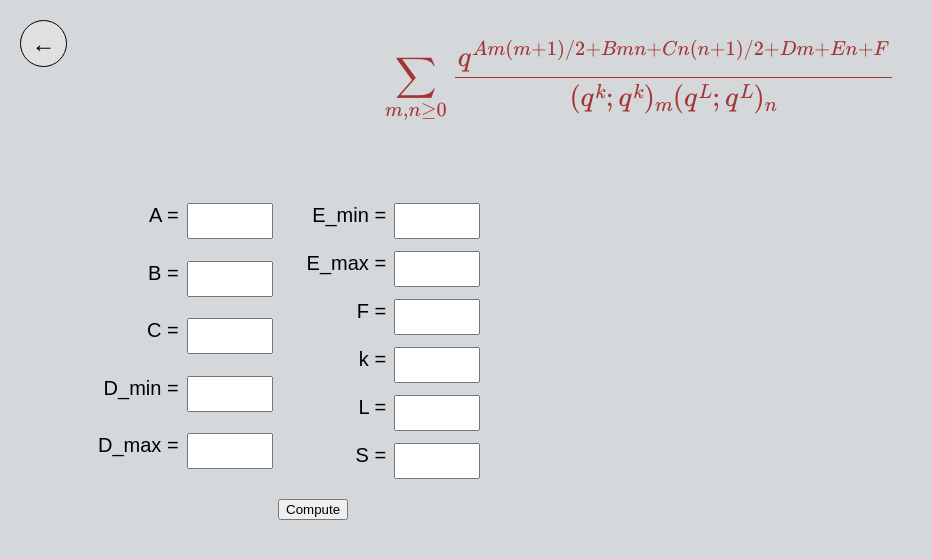
After one commit to ZPelinTurhan/q-hypergeometric-multisum-products, a Flask app: page /two-variable in a window 1280 px wide. The commit adds this page. Shown: the top 559 px of the page, without its empty margins (0-932 px from the left). Run offline with Flask 3, Linux system fonts and the light colour scheme.

Commit message:
add separate 2-variable and 3-variable calculator pages

```diff
--- a/app.py
+++ b/app.py
@@ -4,6 +4,10 @@ from three_variables_mass_uniques import (
     compute_three_variable_q_series,
     sum_to_product,
     test_periodicity
+)
+
+from product_coefficients_with_periodicity import (
+    compute_two_variable_q_series
 )
 
 import csv
@@ -43,9 +47,98 @@ def cleanup_old_files():
 # thread to cleanup in the background
 threading.Thread(target=cleanup_old_files, daemon=True).start()
 
+def save_three_variable_files(base, A, B, C, D, E, F, G_min, G_max,
+                              H_min, H_max, I_min, I_max, J, k, L, M, S, all_results):
 
-@app.route('/', methods=["GET", "POST"])
-def index():
+    # txt
+    with open(f"{base}.txt", "w") as f:
+        f.write("Parameters\n")
+        f.write(
+            f"A={A}, B={B}, C={C}, D={D}, E={E}, F={F}, "
+            f"G_range=[{G_min},{G_max}], H_range=[{H_min},{H_max}], "
+            f"I_range=[{I_min},{I_max}], J={J}, k={k}, L={L}, M={M}, S={S}\n\n"
+        )
+
+        f.write("Results\n\n")
+
+        for res in all_results:
+            f.write(f"G={res['G']}, H={res['H']}, I={res['I']}\n")
+            f.write(f"Sum: {res['sum']}\n")
+            f.write(f"Product: {res['prod']}\n")
+            f.write(f"Period: {res['period']}\n\n")
+
+    #csv
+    with open(f"{base}.csv", "w", newline="") as csvfile:
+        writer = csv.writer(csvfile, delimiter=';')
+        writer.writerow(["sep=;"])
+
+        writer.writerow(["Parameter", "Value"])
+        writer.writerow(["A", A])
+        writer.writerow(["B", B])
+        writer.writerow(["C", C])
+
+        writer.writerow(["D", D])
+        writer.writerow(["E", E])
+        writer.writerow(["F", F])
+
+        writer.writerow(["G_min", G_min])
+        writer.writerow(["G_max", G_max])
+
+        writer.writerow(["H_min", H_min])
+        writer.writerow(["H_max", H_max])
+
+        writer.writerow(["I_min", I_min])
+        writer.writerow(["I_max", I_max])
+
+        writer.writerow(["J", J])
+        writer.writerow(["k", k])
+        writer.writerow(["L", L])
+        writer.writerow(["M", M])
+        writer.writerow(["S", S])
+
+        writer.writerow([])
+        writer.writerow(["G", "H", "I", "Index", "Sum_Coeff", "Product_Coeff"])
+
+        for res in all_results:
+            G = res["G"]
+            H = res["H"]
+            I = res["I"]
+
+            for i, (sc, pc) in enumerate(zip(res["sum"], res["prod"])):
+                writer.writerow([G, H, I, i, sc, pc])
+
+    # json
+    with open(f"{base}.json", "w") as f:
+        json.dump({
+            "parameters": {
+                "A": A,
+                "B": B,
+                "C": C,
+
+                "D": D,
+                "E": E,
+                "F": F,
+
+                "G_range": [G_min, G_max],
+                "H_range": [H_min, H_max],
+                "I_range": [I_min, I_max],
+
+                "J": J,
+                "k": k,
+                "L": L,
+                "M": M,
+                "S": S
+            },
+            "results": all_results
+        }, f, indent=4)
+
+
+@app.route("/")
+def home():
+    return render_template("home.html")
+
+@app.route('/three-variable', methods=["GET", "POST"])
+def three_variable():
 
     all_results = None
     result_id = None
@@ -93,7 +186,7 @@ def index():
         except (KeyError, ValueError):
             # handle missing or invalid input
             error = "Invalid input: all parameters must be valid integers. Please check that every field contains a number."
-            return render_template("index.html", error=error)
+            return render_template("three_variable.html", error=error)
 
         errors = []
 
@@ -108,7 +201,7 @@ def index():
 
         if errors:
             error = " ".join(errors)
-            return render_template("index.html", error=error)
+            return render_template("three_variable.html", error=error)
 
         all_results = []
 
@@ -138,91 +231,13 @@ def index():
         # generate unique id for result
         result_id = str(uuid.uuid4())
 
-        base = os.path.join(RESULTS_DIR, result_id)
+        base = os.path.join(RESULTS_DIR, "three_" + result_id)
 
-        # txt
-        with open(f"{base}.txt", "w") as f:
-            f.write("Parameters\n")
-            f.write(
-                f"A={A}, B={B}, C={C}, D={D}, E={E}, F={F}, "
-                f"G_range=[{G_min},{G_max}], H_range=[{H_min},{H_max}], "
-                f"I_range=[{I_min},{I_max}], J={J}, k={k}, L={L}, M={M}, S={S}\n\n"
-            )
+        save_three_variable_files(base, A, B, C, D, E, F, G_min, G_max,
+                                  H_min, H_max, I_min, I_max, J, k, L, M, S, all_results)
 
-            f.write("Results\n\n")
-
-            for res in all_results:
-                f.write(f"G={res['G']}, H={res['H']}, I={res['I']}\n")
-                f.write(f"Sum: {res['sum']}\n")
-                f.write(f"Product: {res['prod']}\n")
-                f.write(f"Period: {res['period']}\n\n")
-
-        #csv
-        with open(f"{base}.csv", "w", newline="") as csvfile:
-            writer = csv.writer(csvfile, delimiter=';')
-            writer.writerow(["sep=;"])
-
-            writer.writerow(["Parameter", "Value"])
-            writer.writerow(["A", A])
-            writer.writerow(["B", B])
-            writer.writerow(["C", C])
-
-            writer.writerow(["D", D])
-            writer.writerow(["E", E])
-            writer.writerow(["F", F])
-
-            writer.writerow(["G_min", G_min])
-            writer.writerow(["G_max", G_max])
-
-            writer.writerow(["H_min", H_min])
-            writer.writerow(["H_max", H_max])
-
-            writer.writerow(["I_min", I_min])
-            writer.writerow(["I_max", I_max])
-
-            writer.writerow(["J", J])
-            writer.writerow(["k", k])
-            writer.writerow(["L", L])
-            writer.writerow(["M", M])
-            writer.writerow(["S", S])
-
-            writer.writerow([])
-            writer.writerow(["G", "H", "I", "Index", "Sum_Coeff", "Product_Coeff"])
-
-            for res in all_results:
-                G = res["G"]
-                H = res["H"]
-                I = res["I"]
-
-                for i, (sc, pc) in enumerate(zip(res["sum"], res["prod"])):
-                    writer.writerow([G, H, I, i, sc, pc])
-
-        # json
-        with open(f"{base}.json", "w") as f:
-            json.dump({
-                "parameters": {
-                    "A": A,
-                    "B": B,
-                    "C": C,
-
-                    "D": D,
-                    "E": E,
-                    "F": F,
-
-                    "G_range": [G_min, G_max],
-                    "H_range": [H_min, H_max],
-                    "I_range": [I_min, I_max],
-
-                    "J": J,
-                    "k": k,
-                    "L": L,
-                    "M": M,
-                    "S": S
-                },
-                "results": all_results
-            }, f, indent=4)
     return render_template(
-        "index.html",
+        "three_variable.html",
         all_results=all_results,
         result_id=result_id,
         error=error,
@@ -230,8 +245,8 @@ def index():
     )
 
 
-@app.route("/download/<result_id>/<filetype>")
-def download(result_id, filetype):
+@app.route("/download/three-variable/<result_id>/<filetype>")
+def download_three_variable(result_id, filetype):
 
     if filetype not in ("txt", "csv", "json"):
         return "Invalid file type", 400
@@ -242,7 +257,7 @@ def download(result_id, filetype):
     except ValueError:
         return "Invalid result ID", 400
 
-    filepath = os.path.join(RESULTS_DIR, f"{result_id}.{filetype}")
+    filepath = os.path.join(RESULTS_DIR, f"three_{result_id}.{filetype}")
 
     if not os.path.exists(filepath):
         # check file exists
@@ -252,7 +267,209 @@ def download(result_id, filetype):
     return send_file(
         filepath,
         as_attachment=True,
-        download_name=f"results.{filetype}"
+        download_name=f"three_variable_results.{filetype}"
+    )
+
+
+def save_two_variable_files(base, A, B, C, D_min, D_max,
+                            E_min, E_max, F, k, L, S, all_results):
+
+    # txt
+    with open(f"{base}.txt", "w") as f:
+        f.write("Parameters\n")
+        f.write(
+            f"A={A}, B={B}, C={C}, "
+            f"D_range=[{D_min},{D_max}], "
+            f"E_range=[{E_min},{E_max}], "
+            f"F={F}, k={k}, L={L}, S={S}\n\n"
+        )
+
+        f.write("Results\n\n")
+
+        for res in all_results:
+            f.write(f"D={res['D']}, E={res['E']}\n")
+            f.write(f"Sum: {res['sum']}\n")
+            f.write(f"Product: {res['prod']}\n")
+            f.write(f"Period: {res['period']}\n\n")
+
+    #csv
+    with open(f"{base}.csv", "w", newline="") as csvfile:
+        writer = csv.writer(csvfile, delimiter=';')
+        writer.writerow(["sep=;"])
+
+        writer.writerow(["Parameter", "Value"])
+        writer.writerow(["A", A])
+        writer.writerow(["B", B])
+        writer.writerow(["C", C])
+
+        writer.writerow(["D_min", D_min])
+        writer.writerow(["D_max", D_max])
+
+        writer.writerow(["E_min", E_min])
+        writer.writerow(["E_max", E_max])
+
+        writer.writerow(["F", F])
+        writer.writerow(["k", k])
+        writer.writerow(["L", L])
+        writer.writerow(["S", S])
+
+        writer.writerow([])
+        writer.writerow(["D", "E", "Index", "Sum_Coeff", "Product_Coeff"])
+
+        for res in all_results:
+            D = res["D"]
+            E = res["E"]
+
+            for i, (sc, pc) in enumerate(zip(res["sum"], res["prod"])):
+                writer.writerow([D, E, i, sc, pc])
+
+    # json
+    with open(f"{base}.json", "w") as f:
+        json.dump({
+            "parameters": {
+                "A": A,
+                "B": B,
+                "C": C,
+                "D_range": [D_min, D_max],
+                "E_range": [E_min, E_max],
+                "F": F,
+                "k": k,
+                "L": L,
+                "S": S
+            },
+            "results": all_results
+        }, f, indent=4)
+
+
+
+@app.route('/two-variable', methods=["GET", "POST"])
+def two_variable():
+
+    all_results = None
+    result_id = None
+    error = None
+
+    if request.method == "POST":
+        try:
+            # get inputs from form and convert to int
+            A = int(request.form["A"])
+            B = int(request.form["B"])
+            C = int(request.form["C"])
+            D_min = int(request.form["D_min"])
+            E_min = int(request.form["E_min"])
+
+            D_max_raw = request.form.get("D_max")
+            E_max_raw = request.form.get("E_max")
+
+            if D_max_raw:
+                D_max = int(D_max_raw)
+            else:
+                D_max = D_min
+
+            if E_max_raw:
+                E_max = int(E_max_raw)
+            else:
+                E_max = E_min
+
+            F = int(request.form["F"])
+            k = int(request.form["k"])
+            L = int(request.form["L"])
+            S = int(request.form["S"])
+
+        except (KeyError, ValueError):
+            # handle missing or invalid input
+            error = "Invalid input: all parameters must be valid integers. Please check that every field contains a number."
+            return render_template("two_variable.html", error=error)
+
+        errors = []
+
+        if D_min > D_max:
+            errors.append(
+                "D_max cannot be smaller than D_min."
+            )
+
+        if E_min > E_max:
+            errors.append(
+                "E_max cannot be smaller than E_min."
+            )
+
+        if errors:
+            error = " ".join(errors)
+            return render_template("two_variable.html", error=error)
+
+        all_results = []
+
+        for D in range(D_min, D_max + 1):
+            for E in range(E_min, E_max + 1):
+                sum_coeffs = (
+                    compute_two_variable_q_series(
+                        A, B, C, D, E, F, k, L, S
+                    )
+                )
+
+                if sum_coeffs == "ERROR":
+                    continue
+
+                prod_coeffs = sum_to_product(
+                    sum_coeffs,
+                    S
+                )
+
+                period = test_periodicity(
+                    prod_coeffs
+                )
+
+                all_results.append({
+
+                    "D": D,
+                    "E": E,
+
+                    "sum": sum_coeffs,
+                    "prod": prod_coeffs,
+                    "period": period
+                })
+
+        # generate unique id for result
+        result_id = str(uuid.uuid4())
+
+        base = os.path.join(RESULTS_DIR, "two_" + result_id)
+
+
+        save_two_variable_files(base, A, B, C, D_min, D_max,
+                                E_min, E_max, F, k, L, S, all_results)
+
+    return render_template(
+        "two_variable.html",
+        all_results=all_results,
+        result_id=result_id,
+        error=error,
+        params=request.form
+    )
+
+
+@app.route("/download/two-variable/<result_id>/<filetype>")
+def download_two_variable(result_id, filetype):
+
+    if filetype not in ("txt", "csv", "json"):
+        return "Invalid file type", 400
+
+    try:
+        uuid.UUID(result_id)
+        # validate uuid format
+    except ValueError:
+        return "Invalid result ID", 400
+
+    filepath = os.path.join(RESULTS_DIR, f"two_{result_id}.{filetype}")
+
+    if not os.path.exists(filepath):
+        # check file exists
+        return "Results not found", 404
+
+    # send file to user for download
+    return send_file(
+        filepath,
+        as_attachment=True,
+        download_name=f"two_variable_results.{filetype}"
     )
 
 
--- /dev/null
+++ b/templates/two_variable.html
@@ -0,0 +1,222 @@
+<!DOCTYPE html>
+<html>
+<head>
+    <meta charset="UTF-8">
+    <title>2 Variables</title>
+
+    <script id="MathJax-script" async
+        src="https://cdn.jsdelivr.net/npm/mathjax@3/es5/tex-mml-chtml.js">
+    </script>
+
+    <style>
+        body {
+            font-family: Arial, sans-serif;
+        }
+
+        .parameters {
+            display: flex;
+            gap: 40px;
+            margin-top: 40px;
+            margin-left: 50px;
+        }
+
+        .param-col {
+            display: grid;
+            grid-template-columns: auto 80px;
+            column-gap: 8px;
+            row-gap: 12px;
+            font-size: 125%;
+            line-height: 1.2;
+        }
+
+        .param-col label {
+            text-align: right;
+            white-space: nowrap;
+        }
+
+        input {
+            width: 70px;
+            height: 28px;
+            padding: 2px 6px;
+            font-size: 14px;
+        }
+
+        .container {
+            display: flex;
+            gap: 60px;
+            margin-left: 40px;
+            margin-top: 30px;
+            margin-right: 50px;
+            align-items: flex-start;
+        }
+
+        .results {
+            margin-top: 40px;
+        }
+
+        .download-button {
+            display: inline-block;
+            margin-bottom: 30px;
+            margin-right: 10px;
+            padding: 6px 20px;
+            font-size: 16px;
+            text-decoration: none;
+            color: black;
+            border: 1px solid black;
+            background-color: #e0e0e0;
+            cursor: pointer;
+        }
+
+        .download-button:hover {
+            background-color: #d0d0d0;
+        }
+
+        .back-button {
+            position: absolute;
+            top: 20px;
+            left: 20px;
+            width: 45px;
+            height: 45px;
+            border-radius: 50%;
+            background-color: #e0e0e0;
+            border: 1px solid black;
+            text-decoration: none;
+            color: black;
+            display: flex;
+            align-items: center;
+            justify-content: center;
+            font-size: 24px;
+            cursor: pointer;
+        }
+
+        .back-button:hover {
+            background-color: #d0d0d0;
+        }
+
+    </style>
+</head>
+
+<body style="background-color: rgb(213, 216, 219);">
+
+    <a class="back-button" href="/">
+        ←
+    </a>
+
+    <h1 style="
+        margin:40px 0;
+        color:rgb(165, 53, 53);
+        font-size:150%;
+        text-align:center;
+    ">
+
+        \[
+        \sum_{m,n \ge 0}
+        \frac{
+        q^{A m(m+1)/2 + Bmn + C n(n+1)/2 + Dm + En + F}
+        }
+        {
+        (q^k;q^k)_m (q^L;q^L)_n
+        }
+        \]
+
+    </h1>
+
+    {% if error %}
+    <p style="color:red; text-align:center;">
+        {{ error }}
+    </p>
+    {% endif %}
+
+    <div class="container">
+
+        <form method="POST">
+
+            <div class="parameters">
+
+                <div class="param-col">
+
+                    <label>A =</label> <input type="number" name="A" required>
+                    <label>B =</label> <input type="number" name="B" required>
+                    <label>C =</label> <input type="number" name="C" required>
+                    <label>D_min =</label> <input type="number" name="D_min" required>
+                    <label>D_max =</label> <input type="number" name="D_max">
+
+                </div>
+
+                <div class="param-col">
+
+                    <label>E_min =</label> <input type="number" name="E_min" required>
+                    <label>E_max =</label> <input type="number" name="E_max">
+                    <label>F =</label> <input type="number" name="F" required>
+                    <label>k =</label> <input type="number" name="k" required>
+                    <label>L =</label> <input type="number" name="L" required>
+                    <label>S =</label> <input type="number" name="S" required>
+
+                </div>
+
+            </div>
+
+            <button type="submit" style="display: block; margin-top: 20px; margin-left: 230px;">Compute</button>
+
+        </form>
+
+        {% if all_results %}
+
+        <div class="results">
+
+            <h3>Parameters Used</h3>
+
+            <p>
+                A={{ params.get('A') }},
+                B={{ params.get('B') }},
+                C={{ params.get('C') }},
+                D_range=[{{ params.get('D_min') }}, {{ params.get('D_max') or params.get('D_min') }}],
+                E_range=[{{ params.get('E_min') }}, {{ params.get('E_max') or params.get('E_min') }}],
+                F={{ params.get('F') }},
+                k={{ params.get('k') }},
+                L={{ params.get('L') }},
+                S={{ params.get('S') }}
+            </p>
+
+            <h3>Download Results</h3>
+
+            <a class="download-button" href="/download/two-variable/{{ result_id }}/txt">Download TXT</a>
+            <a class="download-button" href="/download/two-variable/{{ result_id }}/csv">Download CSV</a>
+            <a class="download-button" href="/download/two-variable/{{ result_id }}/json">Download JSON</a>
+
+            {% for res in all_results %}
+
+            <h3>D = {{ res.D }}, E = {{ res.E }}</h3>
+
+            <p>
+                <b>Sum Coefficients</b><br>
+                {{ res.sum }}
+            </p>
+
+            <p>
+                <b>Product Coefficients</b><br>
+                {{ res.prod }}
+            </p>
+
+            <p>
+                <b>Periodicity</b><br>
+
+                {% if res.period %}
+                    Period = {{ res.period }}
+                {% else %}
+                    No periodicity detected
+                {% endif %}
+            </p>
+
+            <hr>
+
+            {% endfor %}
+
+        </div>
+
+        {% endif %}
+
+    </div>
+
+</body>
+</html>
```
Also changed, not shown: templates/home.html (added, +58 -0 lines), templates/three_variable.html (renamed from templates/index.html, +30 -14 lines).
